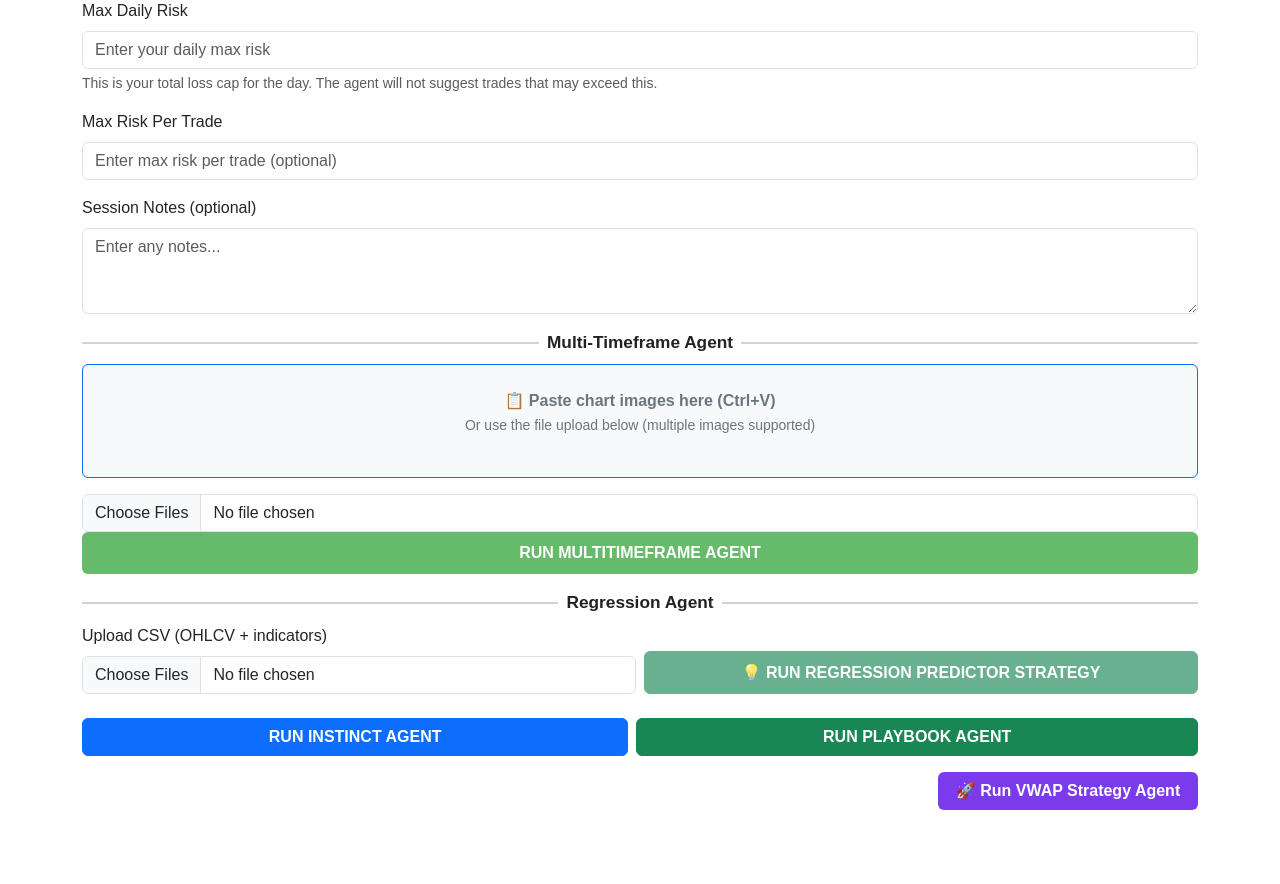
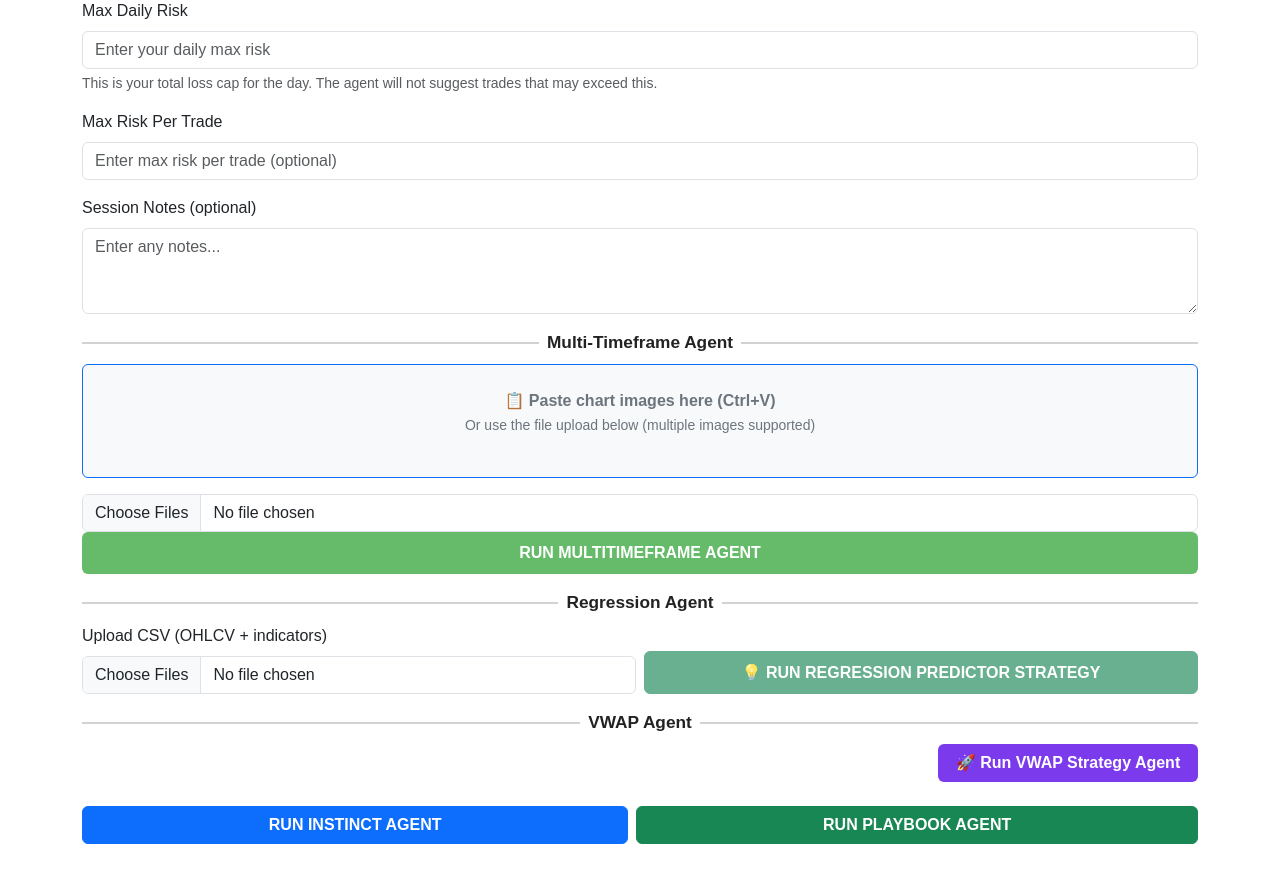
Before and after one commit to OfirItzhaky/intra-algo, a Flask app: page /scalp-agent in a window 1280 px wide. Shown: the part 155-1039 px from the top of the page. Before the commit the page ends 965 px from the top, so only its background shows below. Run offline with Flask 3, Linux system fonts and the light colour scheme; parts of the project's set-up code (start-up, migrations or seed data) failed here and were passed over; some libraries are stand-ins or nearby versions.

Commit message:
wip fronend change

```diff
--- a/research_agent/templates/scalp_agent.html
+++ b/research_agent/templates/scalp_agent.html
@@ -128,6 +128,14 @@
                 <span style="vertical-align: middle;">💡 Run Regression Predictor Strategy</span>
               </button>
             </div>
+          </div>
+          <div class="mb-2 d-flex align-items-center">
+            <hr class="flex-grow-1 me-2" style="height:2px; background:#222; opacity:0.2; border:none; margin:0;">
+            <span style="font-weight: bold; color: #222; font-size: 1.08rem; white-space:nowrap;">VWAP Agent</span>
+            <hr class="flex-grow-1 ms-2" style="height:2px; background:#222; opacity:0.2; border:none; margin:0;">
+          </div>
+          <div class="d-flex justify-content-end mb-3">
+            <button id="run-vwap-strategy-btn" type="button" class="btn" style="display:inline-block; min-width:260px; background-color: #7c3aed; color: #fff; font-weight: 600; border-radius: 0.375rem; transition: background 0.2s;" title="Run VWAP Strategy Agent">🚀 Run VWAP Strategy Agent</button>
           </div>
           <div id="csv-summary-list" class="mb-2"></div>
           {% if csv_summaries and csv_summaries|length > 0 %}
@@ -1026,9 +1034,6 @@ document.addEventListener('DOMContentLoaded', function() {
     regressionSectionDiv.id = 'regression-predictor-section';
     regressionSectionDiv.innerHTML = `
       <div id="regression-csv-info" class="mb-2 text-end"></div>
-      <div class="d-flex justify-content-end mb-2" style="gap: 0.5rem;">
-        <button id="run-vwap-strategy-btn" type="button" class="btn" style="display:inline-block; min-width:260px; background-color: #7c3aed; color: #fff; font-weight: 600; border-radius: 0.375rem; transition: background 0.2s;" title="Run VWAP Strategy Agent">🚀 Run VWAP Strategy Agent</button>
-      </div>
       <div id="regression-strategy-result"></div>
     `;
     if (!document.getElementById('regression-predictor-section')) {
```
